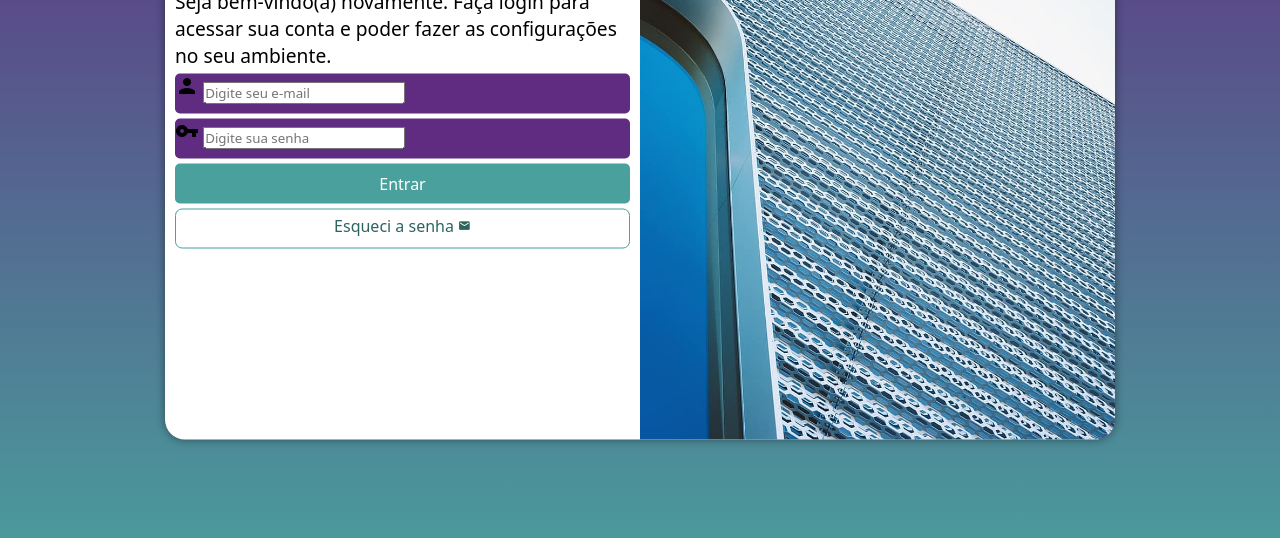
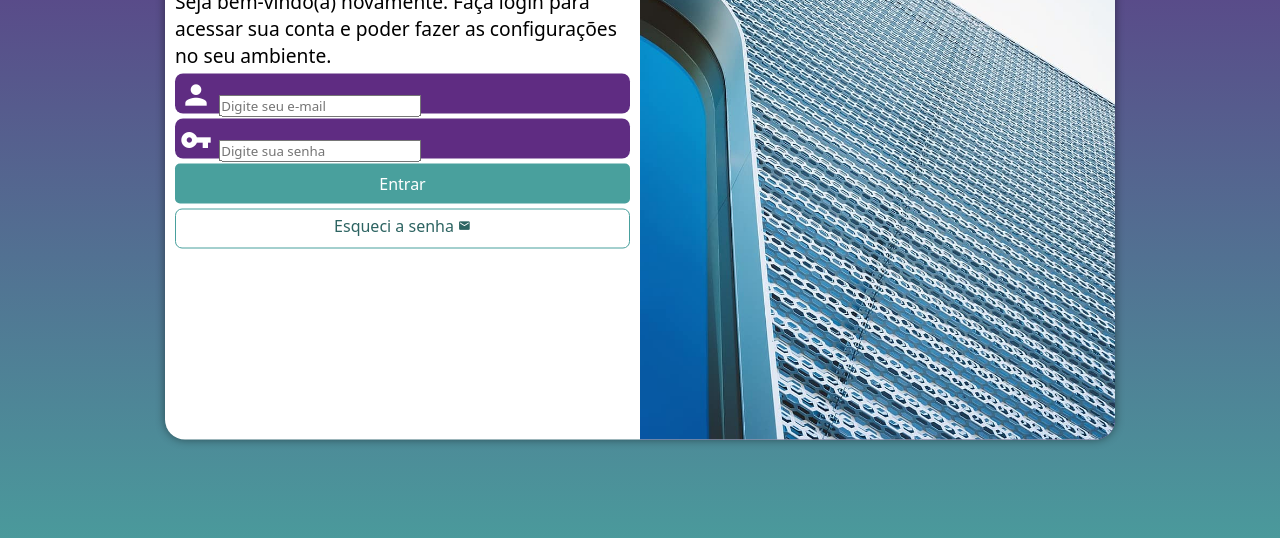
Before and after one commit to RayJhonatta/projeto-login, a plain HTML site: page index.html in a window 1280 px wide. Shown: the part 218-756 px from the top of the page. Drawn offline with Linux system fonts and the light colour scheme.

Commit message:
atualização projeto login

```diff
--- a/estilos/style.css
+++ b/estilos/style.css
@@ -62,11 +62,18 @@ form > div.campo {
     display: block;
     width: 100%;
     height: 40px;
-    border-radius: 5px;
+    border-radius: 8px;
     margin: 5px 0px;
 }
 div.campo > label {
     display: none;
+}
+
+div.campo > i {
+    color: white;
+    font-size: 2em;
+    width: 40px;
+    padding: 5px;
 }
 
 form > input[type=submit] {
```
